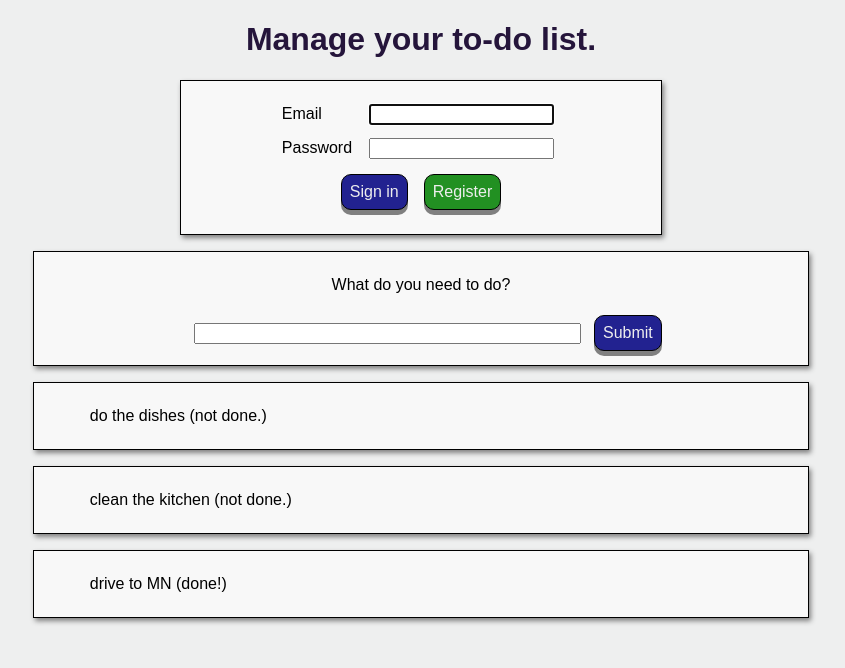
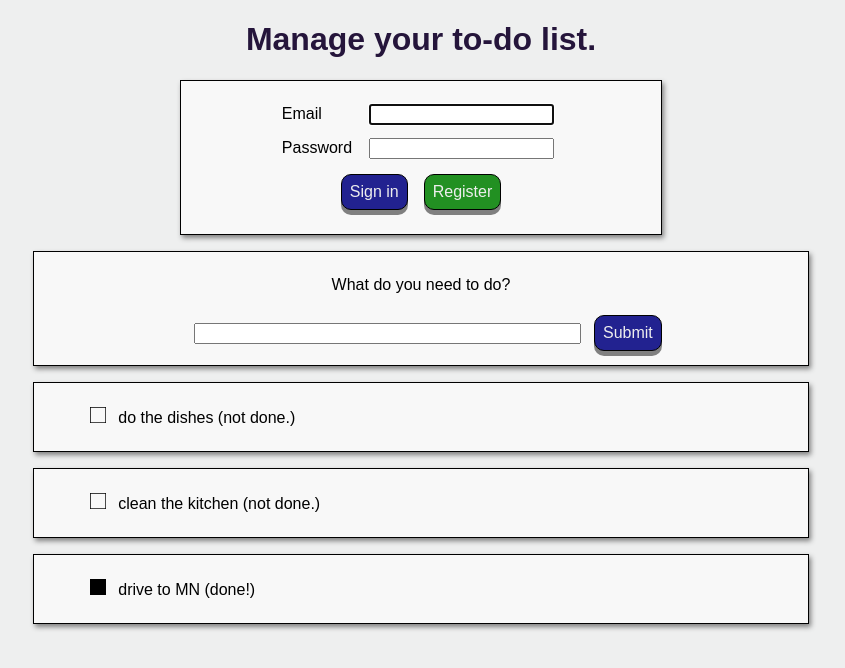
Before and after one commit to egandunning/todo-app, an Angular app: page / in a window 1280 px wide. Shown: the top 668 px of the page, without its empty margins (219-1064 px from the left). Built offline with nearby package versions, Linux system fonts and the light colour scheme.

Commit message:
user can click button to change completion status of a todo

```diff
--- a/src/app/todo/todo.component.css
+++ b/src/app/todo/todo.component.css
@@ -4,6 +4,13 @@ div {
     padding: 0.5em;
 }
 
+img {
+    height: 1em;
+    width: 1em;
+    margin-right: 0.5em;
+}
+
 p {
-    padding-left: 3em;
+    padding-left: 2em;
+    margin: 1em;
 }
--- a/src/app/todo/todo.component.html
+++ b/src/app/todo/todo.component.html
@@ -1,4 +1,8 @@
 <div class="container">
-  <p class="text">{{text}} ({{completed ? 'done!' : 'not done.'}})</p>
+  <p class="text">
+    <img [src]="completed ? '../../assets/done.png' : '../../assets/notdone.png'"
+        (click)="complete()">
+    {{text}} ({{completed ? 'done!' : 'not done.'}})
+  </p>
   <p class="date">{{completedAt}}</p>
 </div>
--- a/src/app/todo/todo.component.ts
+++ b/src/app/todo/todo.component.ts
@@ -9,6 +9,8 @@ import { Todo } from '../todo';
 })
 export class TodoComponent implements OnInit {
 
+  icon: '../../assets/done.png';
+
   @Input() text: string;
   @Input() completed: boolean;
   @Input() completedAt: number;
@@ -18,4 +20,8 @@ export class TodoComponent implements OnInit {
   ngOnInit() {
   }
 
+  complete() {
+    this.completed = !this.completed;
+  }
+
 }
```
